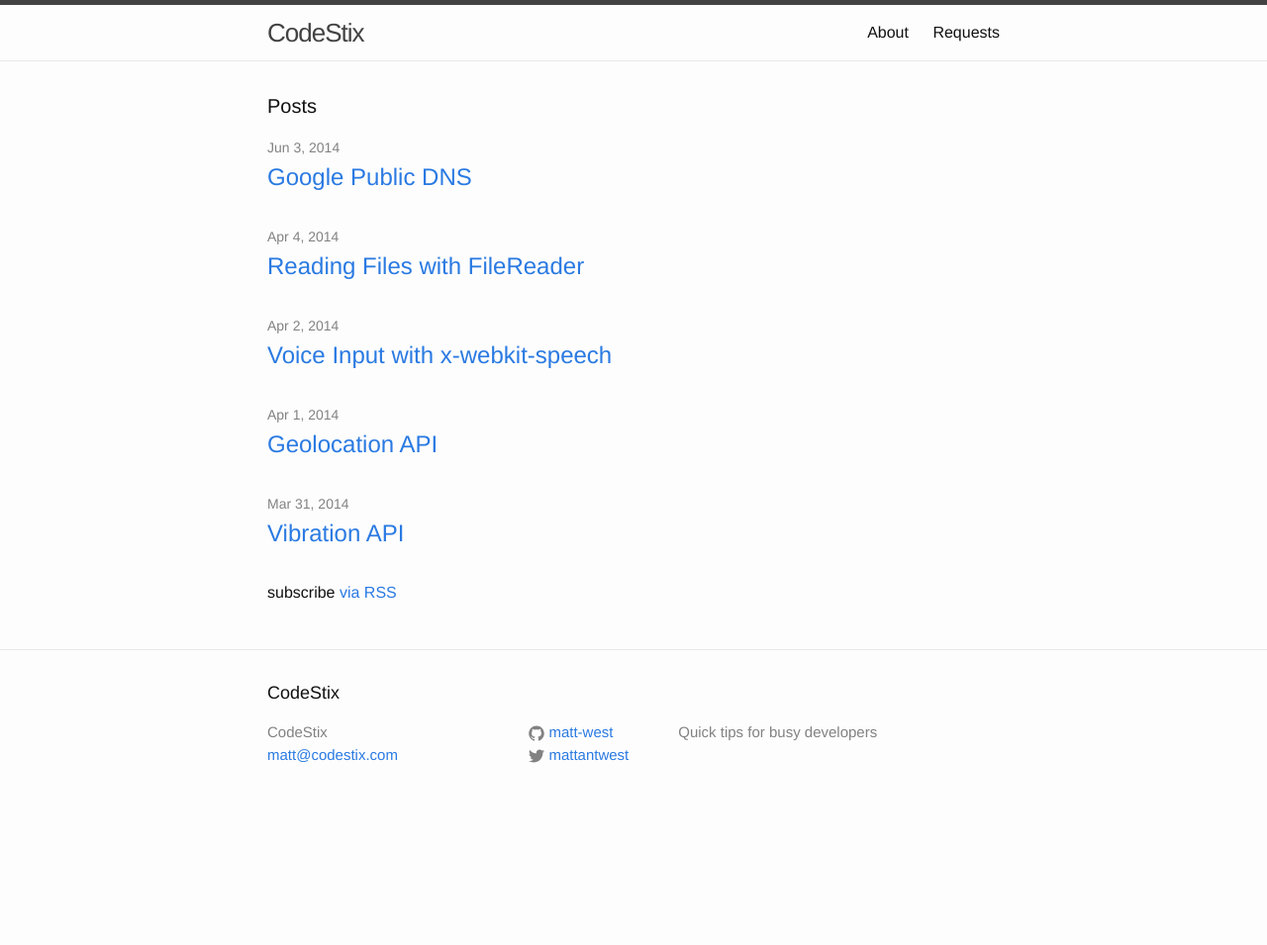
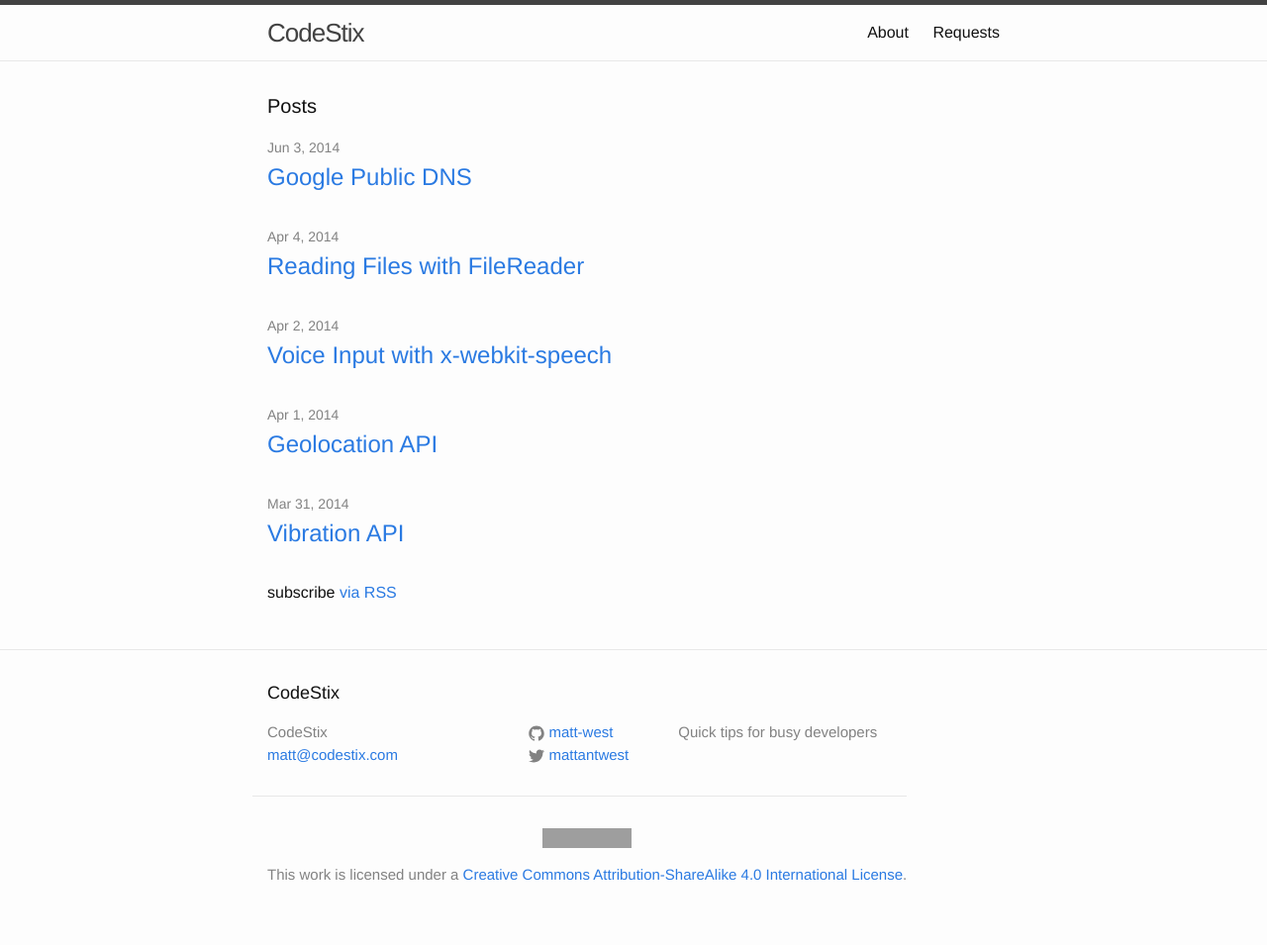
Before and after one commit to kojilabs/code.kojilabs.com, a Jekyll site: the page built from index.html, in a window 1280 px wide. Shown: the whole page at 99% size. Built offline with Jekyll 4.4.1, drawn with Linux system fonts in a browser that asks for light colours; before the commit the page ends 900 px from its top, so only the background shows below that; grey boxes are pictures that could not be loaded.

Commit message:
Adding CC license to footer.
Share freely :)

```diff
--- a/_includes/footer.html
+++ b/_includes/footer.html
@@ -46,10 +46,21 @@
       </div>
 
       <div class="footer-col  footer-col-3">
-        <p class="text">{{ site.description }}</p>
+        <p class="text">
+          {{ site.description }}
+        </p>
       </div>
     </div>
-
+    <div class="footer-col-wrapper">
+      <div class="footer-col text footer-license">
+        <p>
+          <a rel="license" href="http://creativecommons.org/licenses/by-sa/4.0/"><img alt="Creative Commons License" style="border-width:0" src="https://i.creativecommons.org/l/by-sa/4.0/88x31.png" /></a>
+        </p>
+        <p>
+          This work is licensed under a <a rel="license" href="http://creativecommons.org/licenses/by-sa/4.0/">Creative Commons Attribution-ShareAlike 4.0 International License</a>.
+        </p>
+      </div>
+    </div>
   </div>
 
 </footer>
--- a/_sass/_layout.scss
+++ b/_sass/_layout.scss
@@ -135,6 +135,12 @@
     width:         calc(45% - (#{$spacing-unit} / 2));
 }
 
+.footer-license {
+  text-align: center;
+  border-top: 1px solid $grey-color-light;
+  padding-top: $spacing-unit;
+}
+
 @include media-query($on-laptop) {
     .footer-col-1,
     .footer-col-2 {
```
